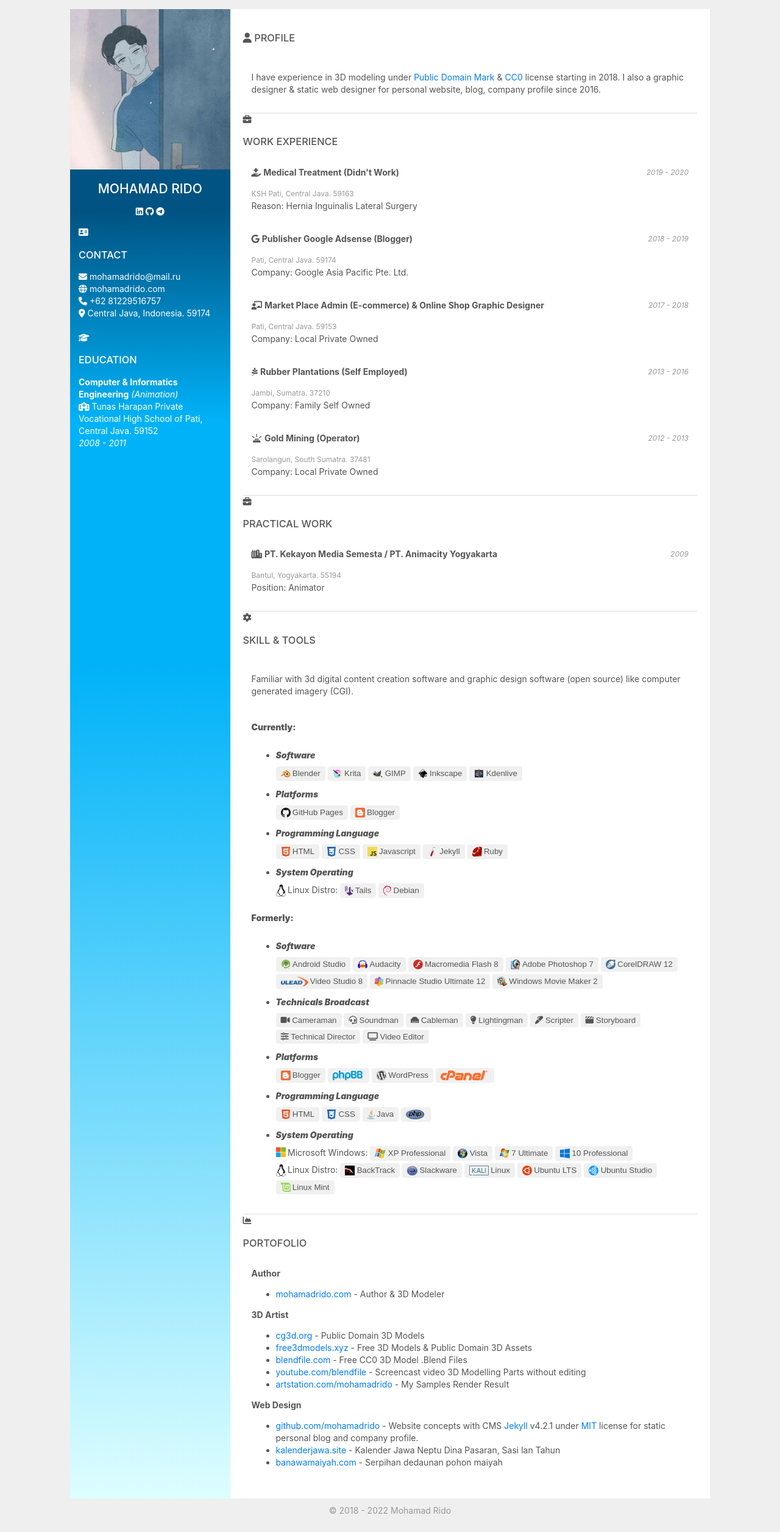
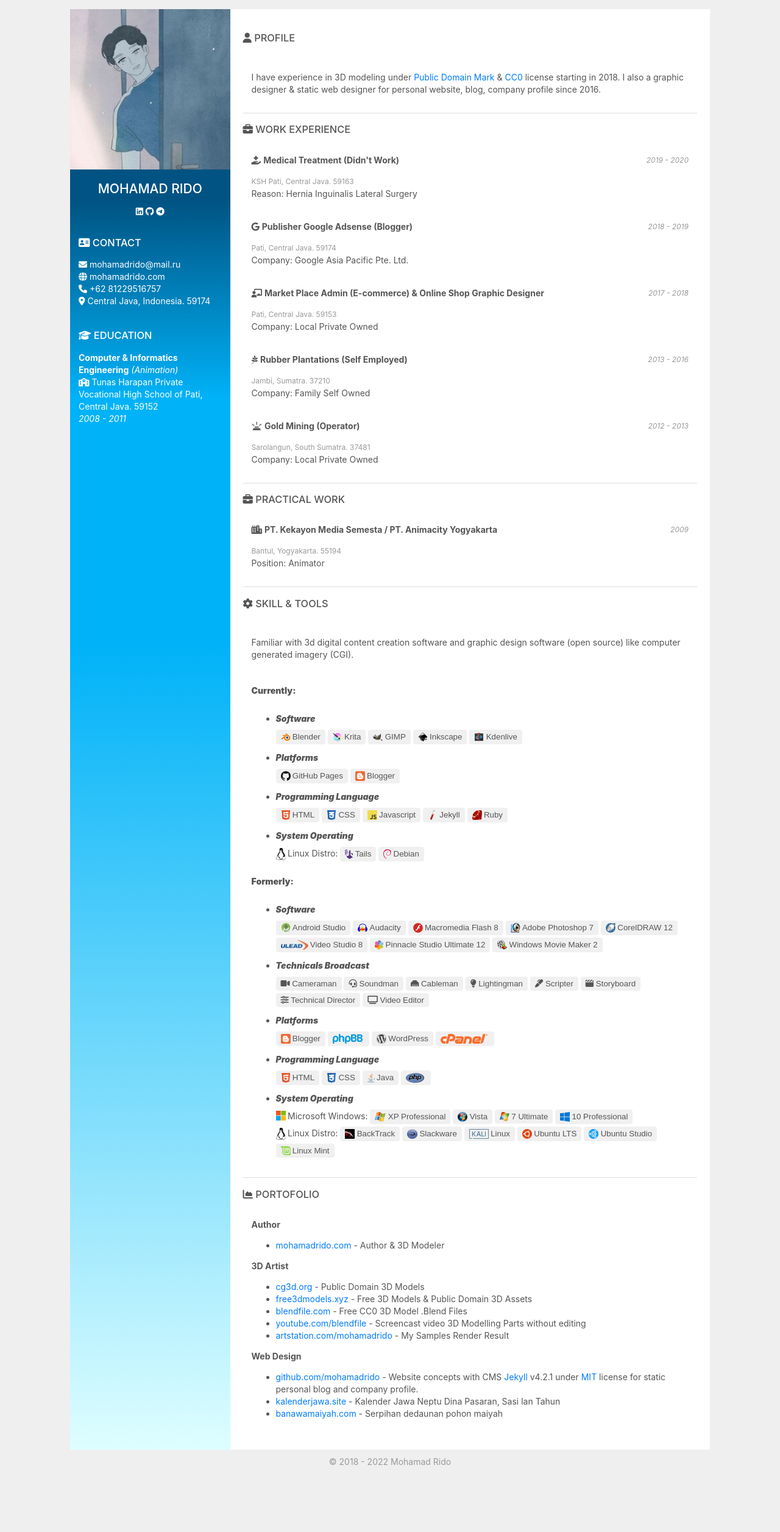
Before and after one commit to mohamadrido/about, a Jekyll site: the page built from index.html, in a window 1280 px wide. Shown: the whole page at 61% size. Built offline with Jekyll 4.4.1, drawn with Linux system fonts in a browser that asks for light colours; nearby versions of some CDN libraries; after the commit the page ends 2433 px from its top, so only the background shows below that.

Commit message:
Update index.html

```diff
--- a/index.html
+++ b/index.html
@@ -16,7 +16,7 @@
   </div>
 
   <div class="content" style="padding: 1em;">
-    <i class="fa-solid fa-address-card"></i> <h3>CONTACT</h3>
+    <h3><i class="fa-solid fa-address-card"></i> CONTACT</h3>
     <div class="container1">
     <i class="fa fa-envelope"></i> mohamadrido@mail.ru<br/>
     <i class="fa fa-globe"></i> <a href="https://mohamadrido.com">mohamadrido.com</a><br/>
@@ -24,7 +24,7 @@
     <i class="fa-solid fa-location-dot"></i> Central Java, Indonesia. 59174
     </div>
     <br/>
-    <i class="fa-solid fa-graduation-cap"></i> <h3>EDUCATION</h3>
+    <h3><i class="fa-solid fa-graduation-cap"></i> EDUCATION</h3>
     <p><b>Computer & Informatics Engineering</b> <i>(Animation)</i><br/>
     <i class="fa-solid fa-school"></i> Tunas Harapan Private Vocational High School of Pati, Central Java. 59152<br/>
     <i>2008 - 2011</i>
@@ -40,7 +40,7 @@
     </p>
     </div>
 
-    <i class="fa-solid fa-briefcase"></i> <h3>WORK EXPERIENCE</h3>
+    <h3><i class="fa-solid fa-briefcase"></i> WORK EXPERIENCE</h3>
     <div class="container" style="padding: 1em; border-bottom: 1px solid #ddd;">
 
     <i class="fa-solid fa-hand-holding-medical"></i> <b>Medical Treatment (Didn't Work)</b>
@@ -80,7 +80,7 @@
 
     </div>
 
-    <i class="fa-solid fa-briefcase"></i> <h3>PRACTICAL WORK</h3>
+    <h3><i class="fa-solid fa-briefcase"></i> PRACTICAL WORK</h3>
     <div class="container" style="padding: 1em; border-bottom: 1px solid #ddd;">
     <i class="fa-solid fa-city"></i> <b>PT. Kekayon Media Semesta / PT. Animacity Yogyakarta</b>
     <div class="container-right">
@@ -90,7 +90,7 @@
     Position: Animator</p>
     </div>
 
-    <i class="fa-solid fa-gear"></i> <h3>SKILL & TOOLS</h3>
+    <h3><i class="fa-solid fa-gear"></i> SKILL & TOOLS</h3>
     <div class="container3" style="padding: 1em; border-bottom: 1px solid #ddd;">
     <p>Familiar with 3d digital content creation software and graphic design software (open source) like computer generated imagery (CGI).<br/>
     <br/>
@@ -123,7 +123,7 @@
     </p>
     </div>
 
-    <i class="fa-solid fa-chart-area"></i> <h3>PORTOFOLIO</h3>
+    <h3><i class="fa-solid fa-chart-area"></i> PORTOFOLIO</h3>
     <div class="container2" style="padding: 1em;">
     <b>Author</b>
       <ul>
```
